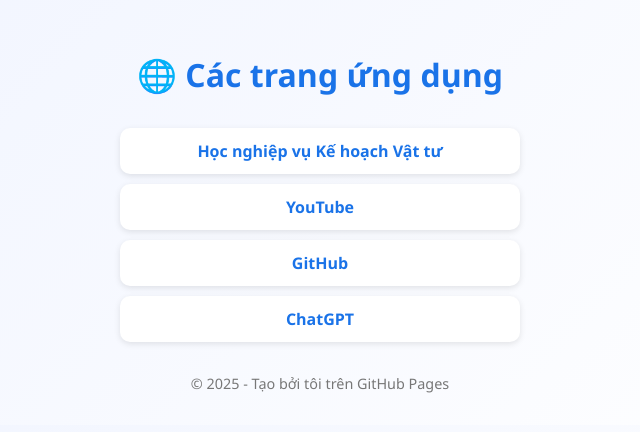
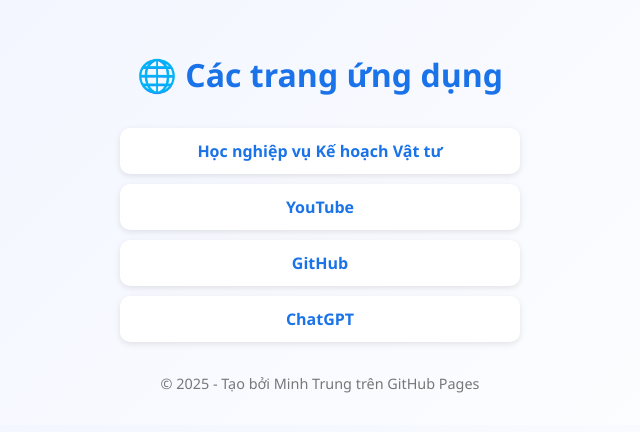
Before and after one commit to mtrung85/web_ungdung, a plain HTML site: page index.html in a window 1280 px wide. Shown: the full height of the page, 320-960 px from the left. Drawn offline with Linux system fonts and the light colour scheme.

Commit message:
Update index.html

```diff
--- a/index.html
+++ b/index.html
@@ -55,6 +55,6 @@
     <li><a href="https://github.com" target="_blank" rel="noopener">GitHub</a></li>
     <li><a href="https://chat.openai.com" target="_blank" rel="noopener">ChatGPT</a></li>
   </ul>
-  <footer>© 2025 - Tạo bởi tôi trên GitHub Pages</footer>
+  <footer>© 2025 - Tạo bởi Minh Trung trên GitHub Pages</footer>
 </body>
 </html>
```
